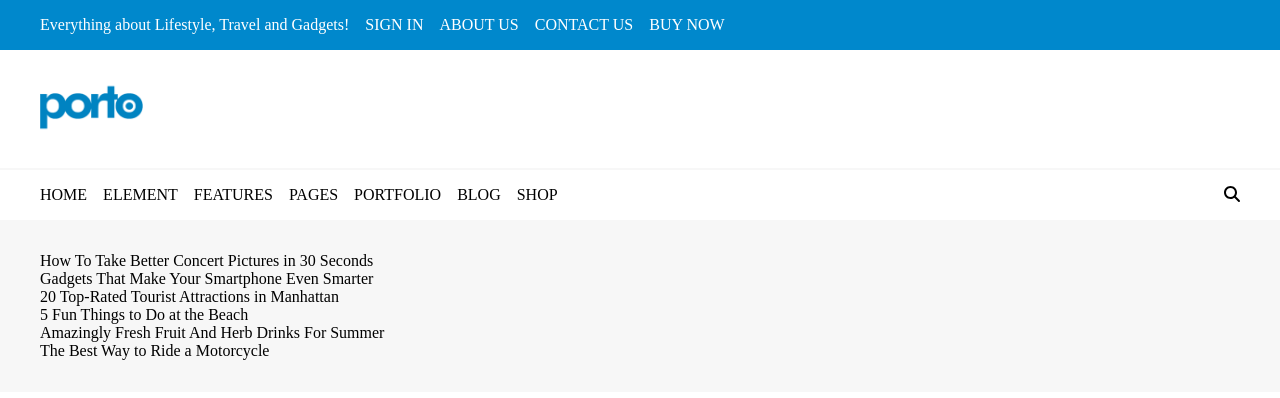
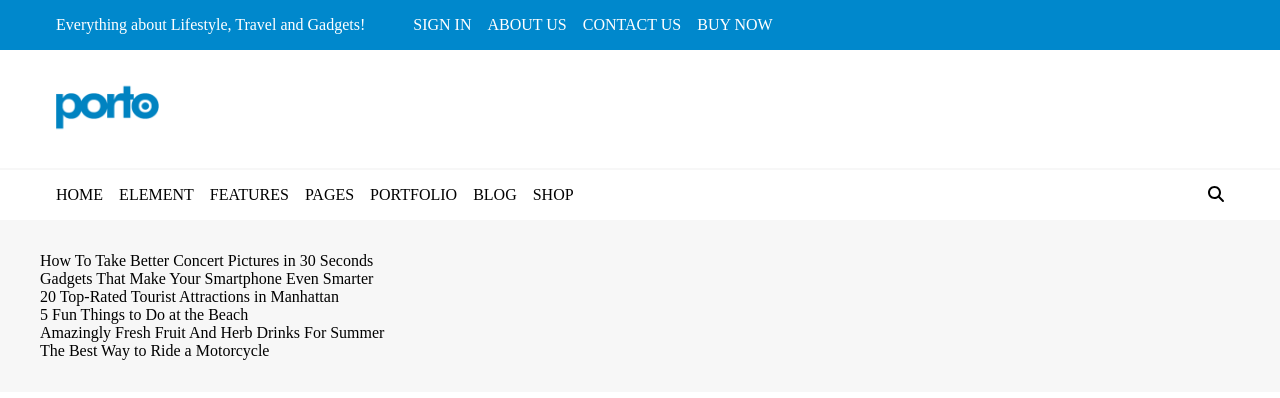
Before and after one commit to 1Pietro7D/proj-html-vuejs, a Vue app: page / in a window 1280 px wide. Shown: the top 398 px of the page. Built offline with nearby package versions, Linux system fonts and the light colour scheme.

Commit message:
align all content

```diff
--- a/src/components/HeaderComp.vue
+++ b/src/components/HeaderComp.vue
@@ -39,6 +39,11 @@ export default {
 <style lang="scss" scoped>
 @import "@/assets/style/variables.scss";
 header {
+  .max-container {
+    * {
+      margin: 0 1rem;
+    }
+  }
   .navUtent {
     background-color: $navUtent_theme;
     color: white;
```
